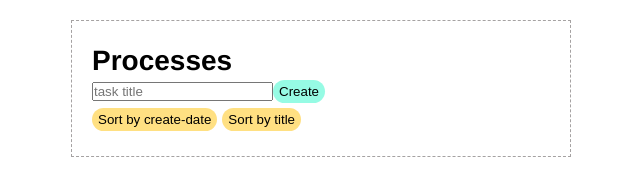
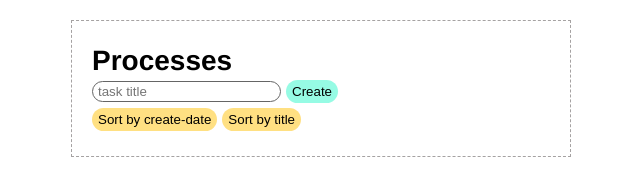
Before and after one commit to ViktoryiaYatskova/task-manager, a React (Create React App) app: page / in a window 1280 px wide. Shown: the top 170 px of the page, without its empty margins (319-959 px from the left). Built offline with nearby package versions, Linux system fonts and the light colour scheme.

Commit message:
#8: prettify input

```diff
--- a/src/components/atoms/TextInput/TextInput.js
+++ b/src/components/atoms/TextInput/TextInput.js
@@ -1,5 +1,6 @@
 import React, { useCallback, useEffect, useState } from 'react';
 import PropTypes from 'prop-types';
+import { Input } from './TextInput.styles';
 
 const TextInput = ({ value: initialValue, placeholder, onValueChange }) => {
   const [value, setValue] = useState(initialValue);
@@ -14,9 +15,7 @@ const TextInput = ({ value: initialValue, placeholder, onValueChange }) => {
   // allow rewriting title by parent: subscribe on its change
   useEffect(() => setValue(initialValue), [initialValue]);
 
-  return (
-    <input type="text" placeholder={placeholder} value={value} onChange={handleTextInputChange} />
-  );
+  return <Input placeholder={placeholder} value={value} onChange={handleTextInputChange} />;
 };
 
 TextInput.defaultProps = {
--- /dev/null
+++ b/src/components/atoms/TextInput/TextInput.styles.js
@@ -0,0 +1,8 @@
+import styled from 'styled-components';
+
+export const Input = styled.input.attrs({ type: 'text' })`
+  border-radius: 1em;
+  border: 1px solid #656565;
+
+  padding: 2px 5px;
+`;
--- a/src/components/organisms/TaskForm/TaskForm.js
+++ b/src/components/organisms/TaskForm/TaskForm.js
@@ -4,6 +4,7 @@ import PropTypes from 'prop-types';
 import { Button } from '../../atoms';
 import TextInput from '../../atoms/TextInput/TextInput';
 import { taskCreateAction } from '../../../reducers/tasksReducer/actions';
+import { TaskFormContainer } from './TaskForm.styles';
 
 const TaskForm = ({ title: initialTitle }) => {
   const [title, setTitle] = useState(initialTitle);
@@ -14,10 +15,10 @@ const TaskForm = ({ title: initialTitle }) => {
   }, [title, dispatch]);
 
   return (
-    <div>
+    <TaskFormContainer>
       <TextInput value={title} placeholder="task title" onValueChange={setTitle} />
       <Button onClick={onCreate}>Create</Button>
-    </div>
+    </TaskFormContainer>
   );
 };
 
--- /dev/null
+++ b/src/components/organisms/TaskForm/TaskForm.styles.js
@@ -0,0 +1,7 @@
+import styled from 'styled-components';
+
+export const TaskFormContainer = styled.div`
+  & input {
+    margin-right: 5px;
+  }
+`;
```
